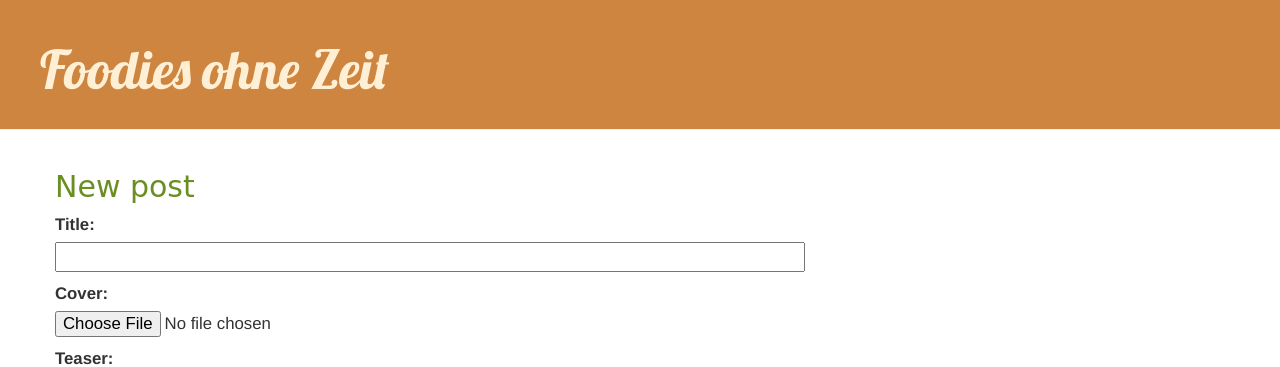
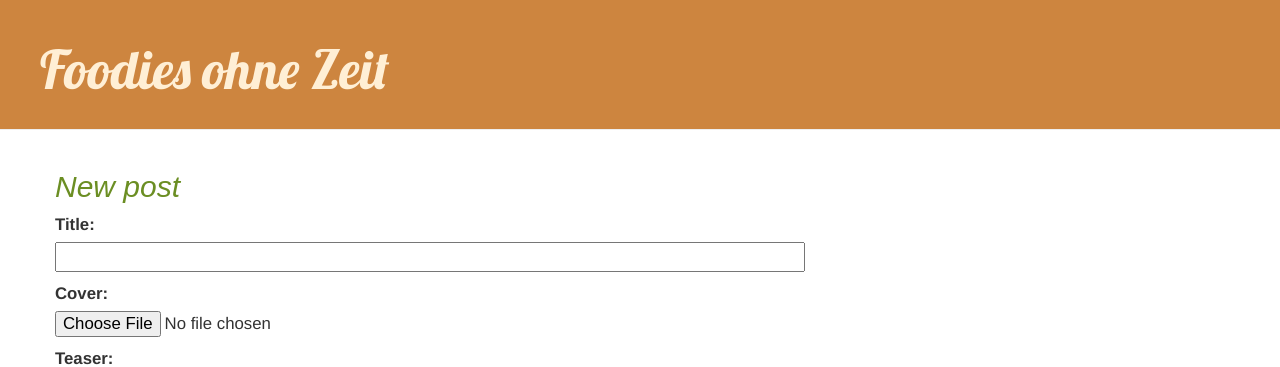
Before and after one commit to zunaira77/my-user-storie, a Django app: page /post/new/ in a window 1280 px wide. Shown: the top 367 px of the page. Run offline with Django 3.2, Linux system fonts and the light colour scheme; some libraries are stand-ins or nearby versions.

Commit message:
Font change 2
font-family: Blippo, fantasy;
  font-style: italic;

```diff
--- a/blog/static/css/blog.css
+++ b/blog/static/css/blog.css
@@ -24,7 +24,8 @@ h1 {
 }
 
 h2, h3, h4 {
-    font-family: Brush Script MT, Brush Script Std, cursive;
+    font-family: Blippo, fantasy;
+  font-style: italic;
     color: #6B8E23
 }
 
```
